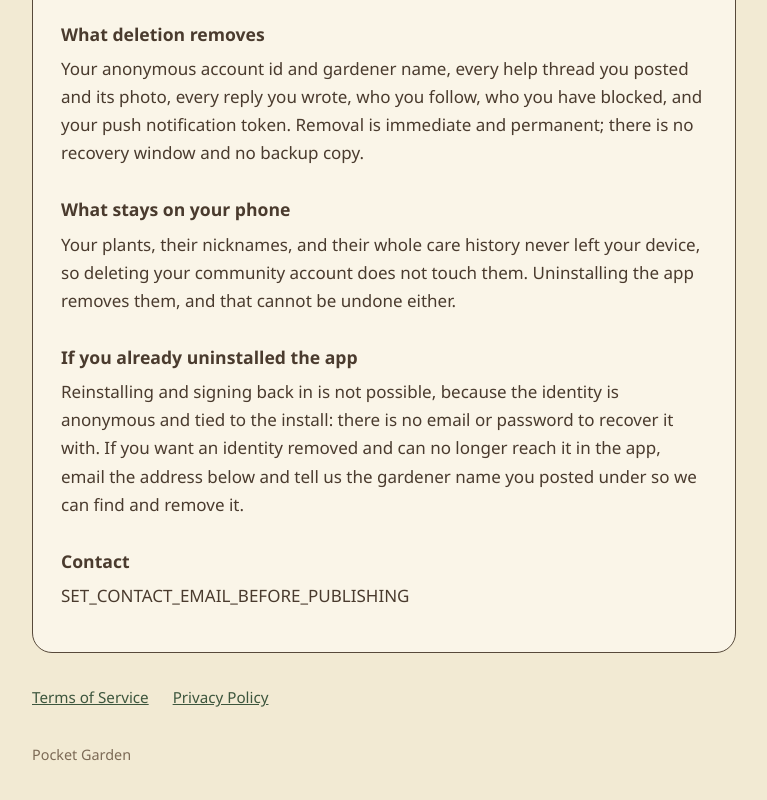
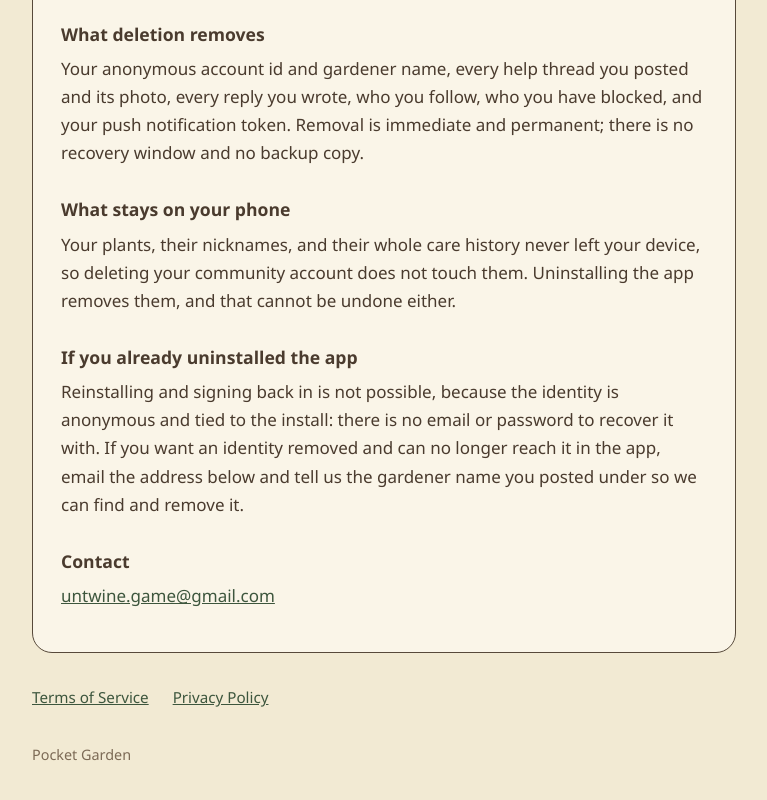
Before and after one commit to ordinarylif3/PocketGarden-site, a plain HTML site: page delete-account.html in a window 1280 px wide. Shown: the part 442-1242 px from the top of the page, without its empty margins (256-1023 px from the left). Drawn offline with Linux system fonts and the light colour scheme.

Commit message:
Legal pages regenerated 2026-08-22

```diff
--- a/delete-account.html
+++ b/delete-account.html
@@ -57,7 +57,7 @@
       <h2>If you already uninstalled the app</h2>
       <p>Reinstalling and signing back in is not possible, because the identity is anonymous and tied to the install: there is no email or password to recover it with. If you want an identity removed and can no longer reach it in the app, email the address below and tell us the gardener name you posted under so we can find and remove it.</p>
       <h2>Contact</h2>
-      <p>SET_CONTACT_EMAIL_BEFORE_PUBLISHING</p>
+      <p><a href="mailto:untwine.game@gmail.com">untwine.game@gmail.com</a></p>
     </div>
     <nav>
       <a href="./terms.html">Terms of Service</a>
```
